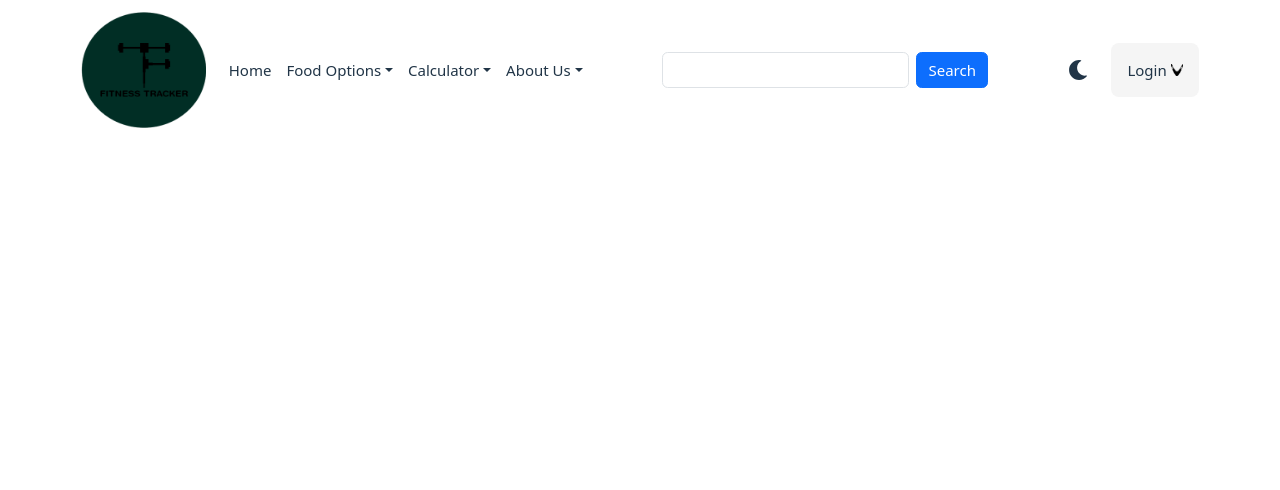
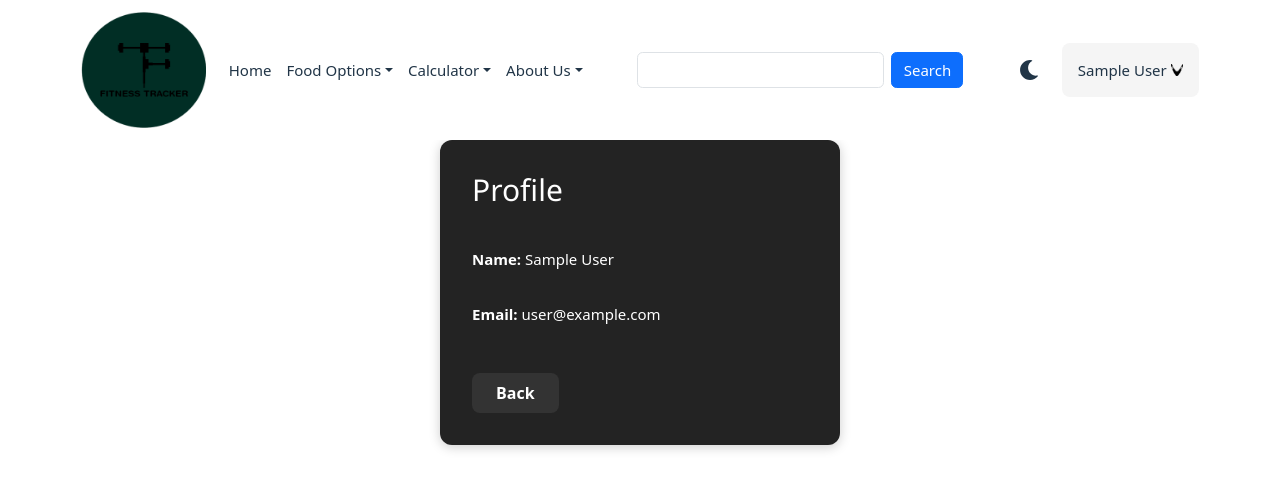
Before and after one commit to ssreekaran/fitness_tracker, a React (Vite) app: page /profile in a window 1280 px wide. Shown: the top 490 px of the page. Built offline with nearby package versions, Linux system fonts and the light colour scheme; no server answers; sample sign-in values are in the browser's storage.

Commit message:
Added a functioning login with a profile page

```diff
--- a/package.json
+++ b/package.json
@@ -11,6 +11,7 @@
   },
   "dependencies": {
     "bootstrap": "^5.3.5",
+    "firebase": "^11.6.0",
     "react": "^18.3.1",
     "react-bootstrap": "^2.10.9",
     "react-dom": "^18.3.1",
--- a/src/App.tsx
+++ b/src/App.tsx
@@ -3,6 +3,7 @@ import About from "./pages/About";
 import Home from "./pages/Home";
 import BMICalculator from "./pages/BMICalculator";
 import SignUpPage from "./pages/SignUpPage";
+import ProfilePage from "./pages/ProfilePage";
 import { BrowserRouter as Router, Routes, Route } from "react-router-dom";
 
 function App() {
@@ -16,6 +17,7 @@ function App() {
             <Route path="/about" element={<About />} />
             <Route path="/bmi-calculator" element={<BMICalculator />} />
             <Route path="/signup" element={<SignUpPage />} />
+            <Route path="/profile" element={<ProfilePage />} />
           </Routes>
         </main>
       </div>
--- a/src/Dropdown/Dropdown.tsx
+++ b/src/Dropdown/Dropdown.tsx
@@ -21,12 +21,18 @@ const Dropdown = ({
   const actualToggle = toggle || (() => setOpen((open) => !open));
 
   // If content is LoginForm, inject close handler for Sign Up
-  const contentWithProps = React.isValidElement(content) && content.type === LoginForm
-    ? React.cloneElement(content, { onSignUpClick: () => {
-        if (toggle) toggle();
-        setOpen(false);
-      } })
-    : content;
+  const contentWithProps =
+    React.isValidElement(content) && content.type === LoginForm
+      ? React.cloneElement(
+          content as React.ReactElement<{ onSignUpClick?: () => void }>,
+          {
+            onSignUpClick: () => {
+              if (toggle) toggle();
+              setOpen(false);
+            },
+          }
+        )
+      : content;
 
   return (
     <div className="dropdown">
--- a/src/Dropdown/LoginForm.tsx
+++ b/src/Dropdown/LoginForm.tsx
@@ -1,5 +1,7 @@
 import React, { useState } from "react";
 import { useNavigate } from 'react-router-dom';
+import { signInWithEmailAndPassword } from "firebase/auth";
+import { auth } from "../firebase";
 import "./LoginForm.css";
 
 interface LoginFormProps {
@@ -18,25 +20,12 @@ function LoginForm({ onSignUpClick }: LoginFormProps) {
     setError("");
     setSuccess(false);
     try {
-      const response = await fetch(
-        "https://us-central1-fitness-tracker-00001.cloudfunctions.net/api/login",
-        {
-          method: "POST",
-          headers: { "Content-Type": "application/json" },
-          credentials: "include",
-          body: JSON.stringify({ email, password }),
-        }
-      );
-      const data = await response.json();
-      if (response.ok) {
-        setSuccess(true);
-        setEmail("");
-        setPassword("");
-      } else {
-        setError(data.error || "Login failed");
-      }
-    } catch (err) {
-      setError("Network error. Please try again.");
+      await signInWithEmailAndPassword(auth, email, password);
+      setSuccess(true);
+      setEmail("");
+      setPassword("");
+    } catch (err: any) {
+      setError(err.message || "Login failed");
     }
   };
 
--- /dev/null
+++ b/src/Dropdown/UserDropdownContent.tsx
@@ -0,0 +1,38 @@
+import React from "react";
+import { useNavigate } from "react-router-dom";
+import { signOut } from "firebase/auth";
+import { auth } from "../firebase";
+
+interface UserDropdownContentProps {
+  displayName: string | null;
+  onLogout?: () => void;
+}
+
+const UserDropdownContent: React.FC<UserDropdownContentProps> = ({ displayName, onLogout }) => {
+  const navigate = useNavigate();
+  const handleLogout = async () => {
+    await signOut(auth);
+    if (onLogout) onLogout();
+  };
+
+  const handleProfile = () => {
+    navigate("/profile");
+    if (onLogout) onLogout();
+  };
+
+  return (
+    <div style={{ minWidth: 180, padding: 12 }}>
+      <div style={{ marginBottom: 12 }}>
+        <strong>{displayName || "User"}</strong>
+      </div>
+      <button type="button" onClick={handleProfile} style={{ width: "100%", marginBottom: 8 }}>
+        View Profile
+      </button>
+      <button type="button" onClick={handleLogout} style={{ width: "100%" }}>
+        Log Out
+      </button>
+    </div>
+  );
+};
+
+export default UserDropdownContent;
--- a/src/Header.tsx
+++ b/src/Header.tsx
@@ -3,11 +3,22 @@ import Dropdown from "./Dropdown/Dropdown";
 import Navbar from "./Navbar";
 import SearchBar from "./SearchBar";
 import LoginForm from "./Dropdown/LoginForm";
+import UserDropdownContent from "./Dropdown/UserDropdownContent";
 import DarkModeToggle from "./Dark";
+import { onAuthStateChanged } from "firebase/auth";
+import { auth } from "./firebase";
 
 function Header() {
   // State to control dropdown open/close from parent
   const [dropdownOpen, setDropdownOpen] = React.useState(false);
+  const [user, setUser] = React.useState<any>(null);
+
+  React.useEffect(() => {
+    const unsubscribe = onAuthStateChanged(auth, (firebaseUser) => {
+      setUser(firebaseUser);
+    });
+    return () => unsubscribe();
+  }, []);
 
   return (
     <header>
@@ -20,8 +31,12 @@ function Header() {
             <Dropdown
               isOpen={dropdownOpen}
               toggle={() => setDropdownOpen(!dropdownOpen)}
-              buttonText="Login"
-              content={<LoginForm onSignUpClick={() => setDropdownOpen(false)} />}
+              buttonText={user ? (user.displayName || "Account") : "Login"}
+              content={user ? (
+                <UserDropdownContent displayName={user.displayName} onLogout={() => setDropdownOpen(false)} />
+              ) : (
+                <LoginForm onSignUpClick={() => setDropdownOpen(false)} />
+              )}
             />
           </div>
         </div>
--- /dev/null
+++ b/src/firebase.ts
@@ -0,0 +1,24 @@
+// Import the functions you need from the SDKs you need
+import { initializeApp } from "firebase/app";
+import { getAuth } from "firebase/auth";
+import { getAnalytics } from "firebase/analytics";
+// TODO: Add SDKs for Firebase products that you want to use
+// https://firebase.google.com/docs/web/setup#available-libraries
+
+// Your web app's Firebase configuration
+// For Firebase JS SDK v7.20.0 and later, measurementId is optional
+const firebaseConfig = {
+  apiKey: "AIzaSyC1s4yiPp8IqUpLQc64lRPwtdQe8pHyKTg",
+  authDomain: "fitness-tracker-00001.firebaseapp.com",
+  databaseURL: "https://fitness-tracker-00001-default-rtdb.firebaseio.com",
+  projectId: "fitness-tracker-00001",
+  storageBucket: "fitness-tracker-00001.firebasestorage.app",
+  messagingSenderId: "894203659946",
+  appId: "1:894203659946:web:3ac6ecd0523efd463ff2d3",
+  measurementId: "G-K4DGV7MRFY"
+};
+
+// Initialize Firebase
+const app = initializeApp(firebaseConfig);
+export const auth = getAuth(app);
+const analytics = getAnalytics(app);
--- /dev/null
+++ b/src/pages/ProfilePage.tsx
@@ -0,0 +1,51 @@
+import React from "react";
+import { useNavigate } from "react-router-dom";
+import { useEffect, useState } from "react";
+import { onAuthStateChanged } from "firebase/auth";
+import { auth } from "../firebase";
+
+const ProfilePage: React.FC = () => {
+  const [user, setUser] = useState<any>(null);
+  const navigate = useNavigate();
+
+  useEffect(() => {
+    const unsubscribe = onAuthStateChanged(auth, (firebaseUser) => {
+      if (!firebaseUser) {
+        navigate("/", { replace: true });
+      } else {
+        setUser(firebaseUser);
+      }
+    });
+    return () => unsubscribe();
+  }, [navigate]);
+
+  if (!user) return null;
+
+  return (
+    <div className="profile-page" style={{
+      maxWidth: 400,
+      minHeight: 260,
+      margin: "80px auto 0 auto",
+      padding: 32,
+      boxShadow: "0 2px 12px #0003",
+      borderRadius: 12,
+      background: "#232323",
+      color: "#fff",
+      display: "flex",
+      flexDirection: "column",
+      alignItems: "flex-start",
+      justifyContent: "center"
+    }}>
+      <h2 style={{marginBottom: 24}}>Profile</h2>
+      <div style={{ margin: "16px 0" }}>
+        <strong>Name:</strong> {user.displayName || "(not set)"}
+      </div>
+      <div style={{ margin: "16px 0" }}>
+        <strong>Email:</strong> {user.email}
+      </div>
+      <button onClick={() => navigate(-1)} style={{ marginTop: 32, padding: "8px 24px", borderRadius: 8, background: "#333", color: "#fff", border: "none", fontWeight: 600, fontSize: 16, cursor: "pointer" }}>Back</button>
+    </div>
+  );
+};
+
+export default ProfilePage;
--- a/src/pages/SignUpPage.tsx
+++ b/src/pages/SignUpPage.tsx
@@ -1,10 +1,13 @@
 import React, { useState } from 'react';
 import { useNavigate } from 'react-router-dom';
+import { createUserWithEmailAndPassword, updateProfile } from 'firebase/auth';
+import { auth } from '../firebase';
 import './SignUpPage.css';
 
 const MIN_PASSWORD_LENGTH = 6;
 
 const SignUpPage: React.FC = () => {
+  const [displayName, setDisplayName] = useState('');
   const [email, setEmail] = useState('');
   const [password, setPassword] = useState('');
   const [confirmPassword, setConfirmPassword] = useState('');
@@ -16,6 +19,10 @@ const SignUpPage: React.FC = () => {
     e.preventDefault();
     setError('');
     setSuccess(false);
+    if (!displayName.trim()) {
+      setError('Name is required.');
+      return;
+    }
     if (password.length < MIN_PASSWORD_LENGTH) {
       setError(`Password must be at least ${MIN_PASSWORD_LENGTH} characters.`);
       return;
@@ -25,20 +32,15 @@ const SignUpPage: React.FC = () => {
       return;
     }
     try {
-      const response = await fetch('https://us-central1-fitness-tracker-00001.cloudfunctions.net/api/signup', {
-        method: 'POST',
-        headers: { 'Content-Type': 'application/json' },
-        body: JSON.stringify({ email, password }),
-      });
-      const data = await response.json();
-      if (response.ok) {
-        setSuccess(true);
-        setTimeout(() => navigate('/'), 1500);
-      } else {
-        setError(data.error || 'Sign up failed');
+      const userCredential = await createUserWithEmailAndPassword(auth, email, password);
+      // Set display name
+      if (auth.currentUser) {
+        await updateProfile(auth.currentUser, { displayName });
       }
-    } catch (err) {
-      setError('Network error. Please try again.');
+      setSuccess(true);
+      setTimeout(() => navigate('/'), 1500);
+    } catch (err: any) {
+      setError(err.message);
     }
   };
 
@@ -47,13 +49,22 @@ const SignUpPage: React.FC = () => {
       <form onSubmit={handleSubmit} className="signup-form">
         <h2>Sign Up</h2>
         <div>
+          <label htmlFor="displayName">Name</label>
+          <input
+            id="displayName"
+            type="text"
+            value={displayName}
+            onChange={e => setDisplayName(e.target.value)}
+            autoFocus
+          />
+        </div>
+        <div>
           <label htmlFor="email">Email</label>
           <input
             id="email"
             type="email"
             value={email}
             onChange={e => setEmail(e.target.value)}
-            autoFocus
           />
         </div>
         <div>
```
Also changed, not shown: 2 other files (tests, documents, lock files or other folders).
